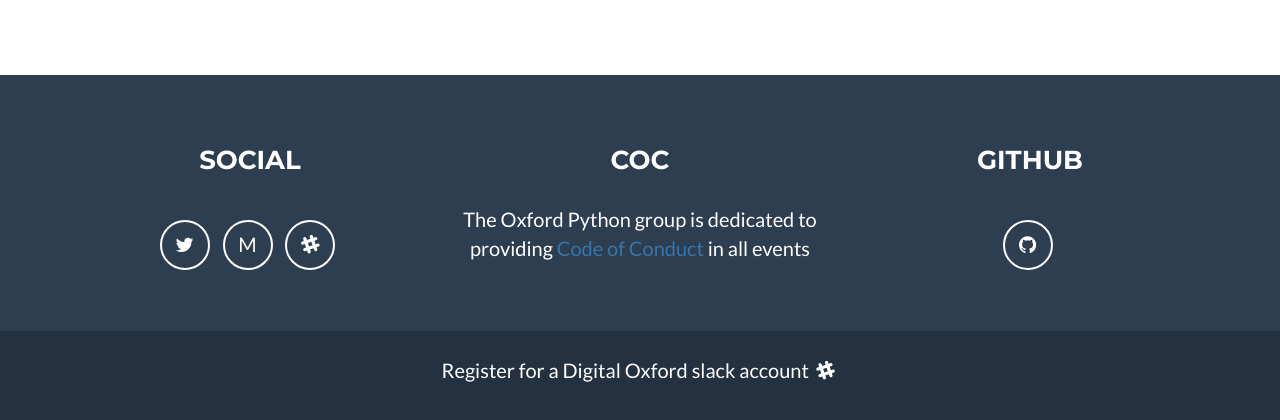
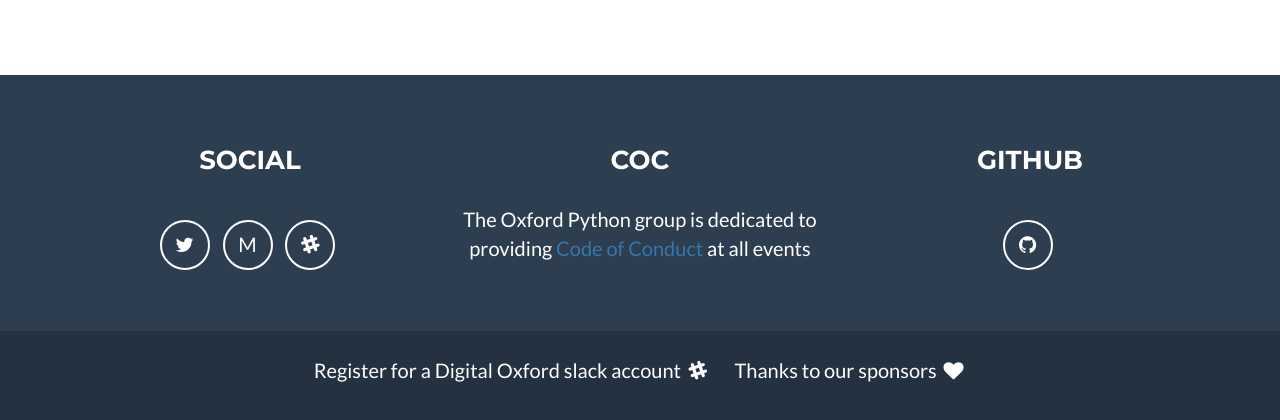
Before and after one commit to oxfordpython/oxfordpython.com, a Django app: page / in a window 1280 px wide. Shown: the part 2850-3270 px from the top of the page. Run offline with Django 3.2, Linux system fonts and the light colour scheme; some libraries are stand-ins or nearby versions.

Commit message:
Sponsor link and coc statement update

```diff
--- a/oxfordpython/main/templates/index.html
+++ b/oxfordpython/main/templates/index.html
@@ -270,7 +270,7 @@
                     </div>
                     <div class="footer-col col-md-4">
                         <h3>COC</h3>
-                        <p>The Oxford Python group is dedicated to providing  <a href="http://www.meetup.com/oxfordpython/pages/Code_of_Conduct/" target="_blank">Code of Conduct</a> in all events</p>
+                        <p>The Oxford Python group is dedicated to providing  <a href="http://www.meetup.com/oxfordpython/pages/Code_of_Conduct/" target="_blank">Code of Conduct</a> at all events</p>
                     </div>
                     <div class="footer-col col-md-4">
                         <h3>Github</h3>
@@ -288,7 +288,7 @@
                 <div class="row">
                     <div class="col-lg-12">
                         <!-- Copyright &copy; Your Website 2014 -->
-                        <p><a href="https://digitaloxford.herokuapp.com/" target="_blank" style="color:#FFFFFF;">Register for a Digital Oxford slack account</a> <i class="fa fa-fw fa-slack"></i></p>
+                        <p><a href="https://digitaloxford.herokuapp.com/" target="_blank" style="color:#FFFFFF;">Register for a Digital Oxford slack account</a> <i class="fa fa-fw fa-slack"></i> <a style="padding-left:20px;color:#FFFFFF;" href="#portfolioModal4" class="portfolio-link" data-toggle="modal">Thanks to our sponsors</a> <i class="fa fa-fw fa-heart"></i> </p>
                     </div>
                 </div>
             </div>
```
